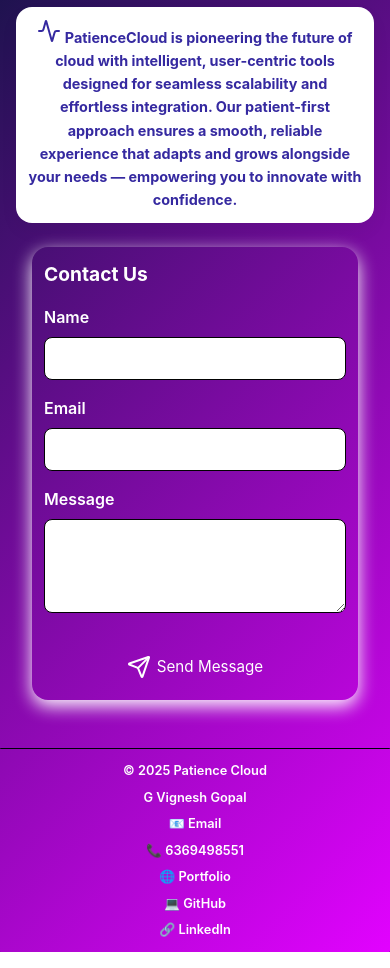
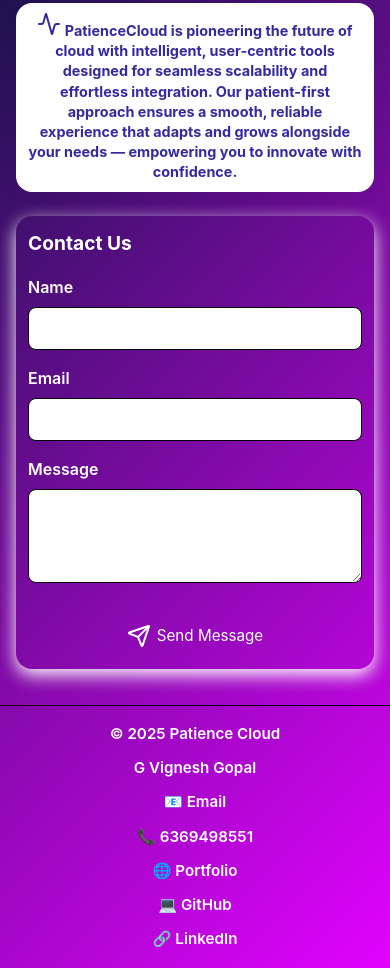
Before and after one commit to vigneshgopal004/personal-website, a plain HTML site: page index.html in a window 390 px wide. Shown: the part 192-1160 px from the top of the page. Drawn offline with nearby package versions, Linux system fonts and the light colour scheme.

Commit message:
3rd  commit index.html

```diff
--- a/index.html
+++ b/index.html
@@ -201,7 +201,7 @@
       font-weight: 600;
       white-space: nowrap;
     }
-     /* ================= MOBILE & TABLET MEDIA QUERY FIX ================= */
+    /* =================== UPDATED MEDIA QUERIES FOR MOBILE/TABLET =================== */
 @media (max-width: 768px) {
   header {
     font-size: 1rem;
@@ -226,25 +226,27 @@
 
   p.intro {
     font-size: 1rem;
-    margin-bottom: 1.5rem;
+    margin-bottom: 1.2rem;
   }
 
   .future-plan {
-    padding: 1rem;
+    padding: 0.75rem 1rem;
     font-size: 0.95rem;
     margin-bottom: 1.5rem;
+    line-height: 1.4;
   }
 
   form {
     padding: 1rem;
-    margin: 0 1rem 2rem;
+    margin: 0 auto 1.5rem;
   }
 
   form h2 {
     font-size: 1.2rem;
   }
 
-  input, textarea {
+  input,
+  textarea {
     font-size: 0.95rem;
   }
 
@@ -256,9 +258,9 @@
   footer {
     flex-direction: column;
     align-items: center;
-    font-size: 0.85rem;
-    padding: 1rem;
-    gap: 6px;
+    font-size: 1rem;
+    padding: 1.2rem;
+    gap: 10px;
     text-align: center;
   }
 
@@ -273,15 +275,17 @@
   }
 
   .future-plan {
-    padding: 0.75rem;
+    padding: 0.6rem 0.75rem;
     font-size: 0.9rem;
   }
 
   form {
     padding: 0.75rem;
+    margin-bottom: 1.2rem;
   }
 
-  input, textarea {
+  input,
+  textarea {
     font-size: 0.9rem;
   }
 
@@ -290,8 +294,8 @@
   }
 
   footer {
-    padding: 0.75rem;
-    font-size: 0.8rem;
+    font-size: 0.95rem;
+    padding: 1rem;
   }
 }
   </style>
```
